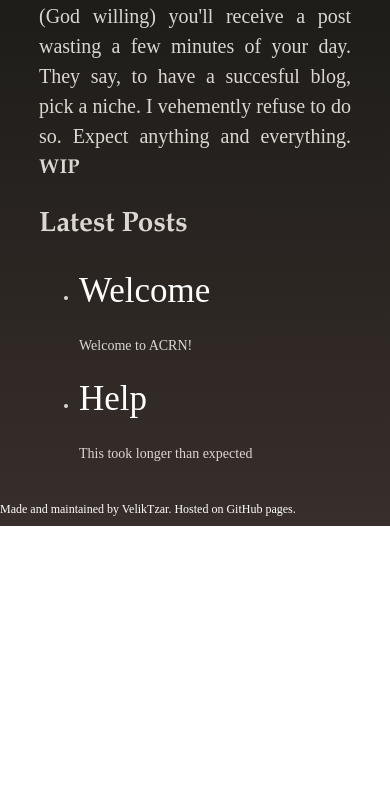
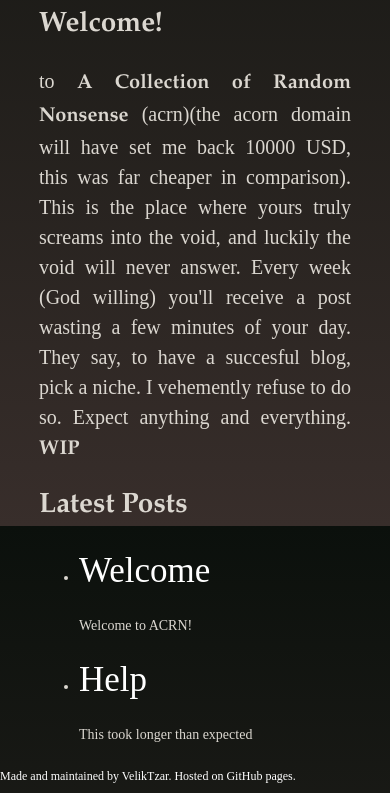
Before and after one commit to VelikTzar/acrn, a Jekyll site: the page built from index.html, in a window 390 px wide. Shown: the part 374-1167 px from the top of the page. Built offline with Jekyll 4.4.1, drawn with Linux system fonts in a browser that asks for light colours; some web fonts are replaced; before the commit the page ends 900 px from its top, so only the background shows below that.

Commit message:
Update main.scss

```diff
--- a/_sass/main.scss
+++ b/_sass/main.scss
@@ -127,12 +127,11 @@
         display: flex;
         min-height: 100vh;
         flex-direction: column;
-        justify-content: space-around;
+        justify-content:center;
 
 
         .header {
-            position: fixed;
-            top: 0px;
+            position: relative;
             z-index: 1000;
             padding: 10%;
             margin: auto;
```
